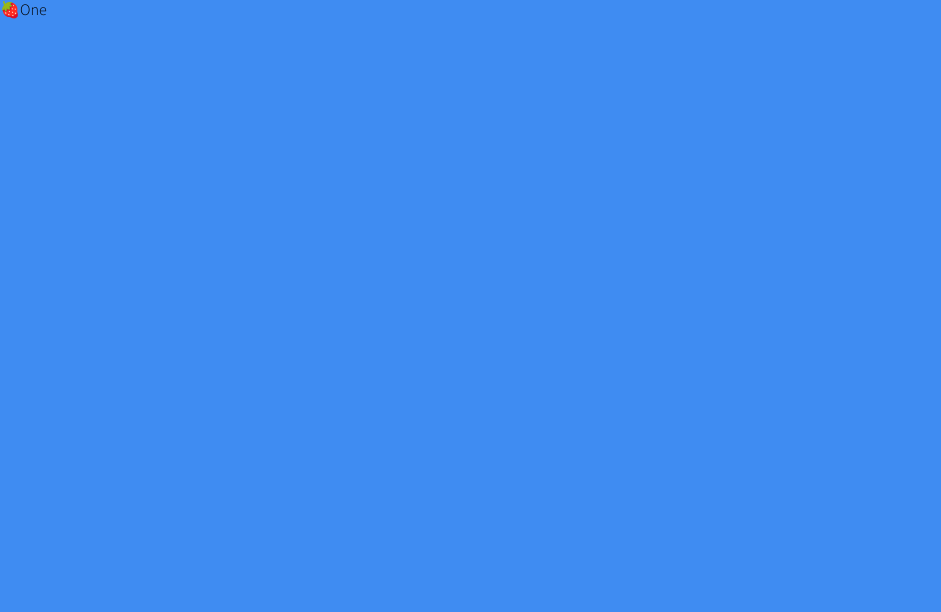
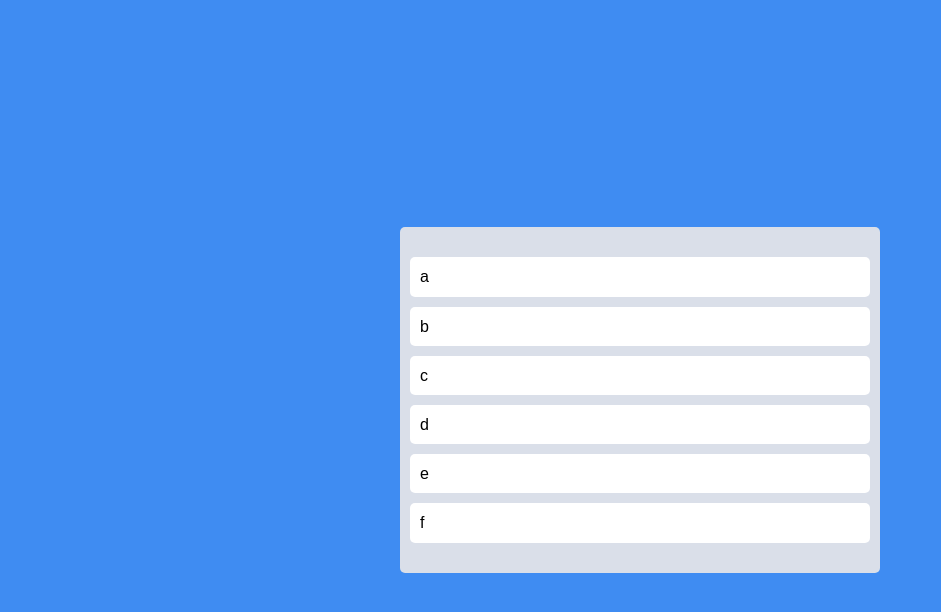
Before and after one commit to 1sol2sol/Trello-Clone-React, a React (Create React App) app: page / in a window 1280 px wide. Shown: the top 612 px of the page, without its empty margins (0-941 px from the left). Built offline with nearby package versions, Linux system fonts and the light colour scheme.

Commit message:
Add styles and using map() to Draggable

```diff
--- a/src/App.tsx
+++ b/src/App.tsx
@@ -1,25 +1,60 @@
 import {DragDropContext, Draggable, Droppable} from "react-beautiful-dnd";
+import styled from "styled-components";
+
+const Wrapper = styled.div`
+  display: flex;
+  max-width: 480px;
+  width: 100%;
+  margin: 0 auto;
+  justify-content: center;
+  align-items: center;
+  height: 100vh;
+`
+const Boards = styled.div`
+  display: grid;
+  width: 100%;
+  grid-template-columns: repeat(1, 1fr);
+`
+
+const Board = styled.div`
+  padding: 20px 10px;
+  padding-top: 30px;
+  background-color: ${props => props.theme.boardColor};
+  border-radius: 5px;
+  min-height: 200px;
+  `
+const Card = styled.div`
+  border-radius: 5px;
+  margin-bottom: 10px;
+  padding: 10px; 10px;
+  background-color: ${props => props.theme.cardColor}
+`
+
+const toDos = ["a","b","c","d","e","f"];
 
 function App() {
   const onDragEnd = () => {};
   return(
     <DragDropContext onDragEnd={onDragEnd}>
-      <div>
+      <Wrapper>
+        <Boards>
           <Droppable droppableId="one">
             {(provided) =>
-            <ul ref={provided.innerRef} {...provided.droppableProps}>
-              <Draggable draggableId="first" index={0}>
+              <Board ref={provided.innerRef} {...provided.droppableProps}>
+                {toDos.map((toDo, index) =><Draggable draggableId={toDo} index={index}>
                   {(provided) =>
-                  <li ref={provided.innerRef} {...provided.draggableProps} >
-                    <span {...provided.dragHandleProps}>🍓</span>
-                    One
-                  </li>
+                    <Card ref={provided.innerRef} {...provided.draggableProps} {...provided.dragHandleProps}>
+                      {toDo}
+                    </Card>
                   }
-              </Draggable>
-            </ul>
+                </Draggable>)}
+                {/* 끝나는 부분에 placeholder를 적용해서 아이템을 밖으로 움직여도 보드의 크기가 줄어들지 않도록 함  */}
+                {provided.placeholder}
+              </Board>
             }
           </Droppable>
-      </div>
+        </Boards>
+      </Wrapper>
     </DragDropContext>
   )
 }
```
Lines whose indentation alone changed are shown as unchanged.
